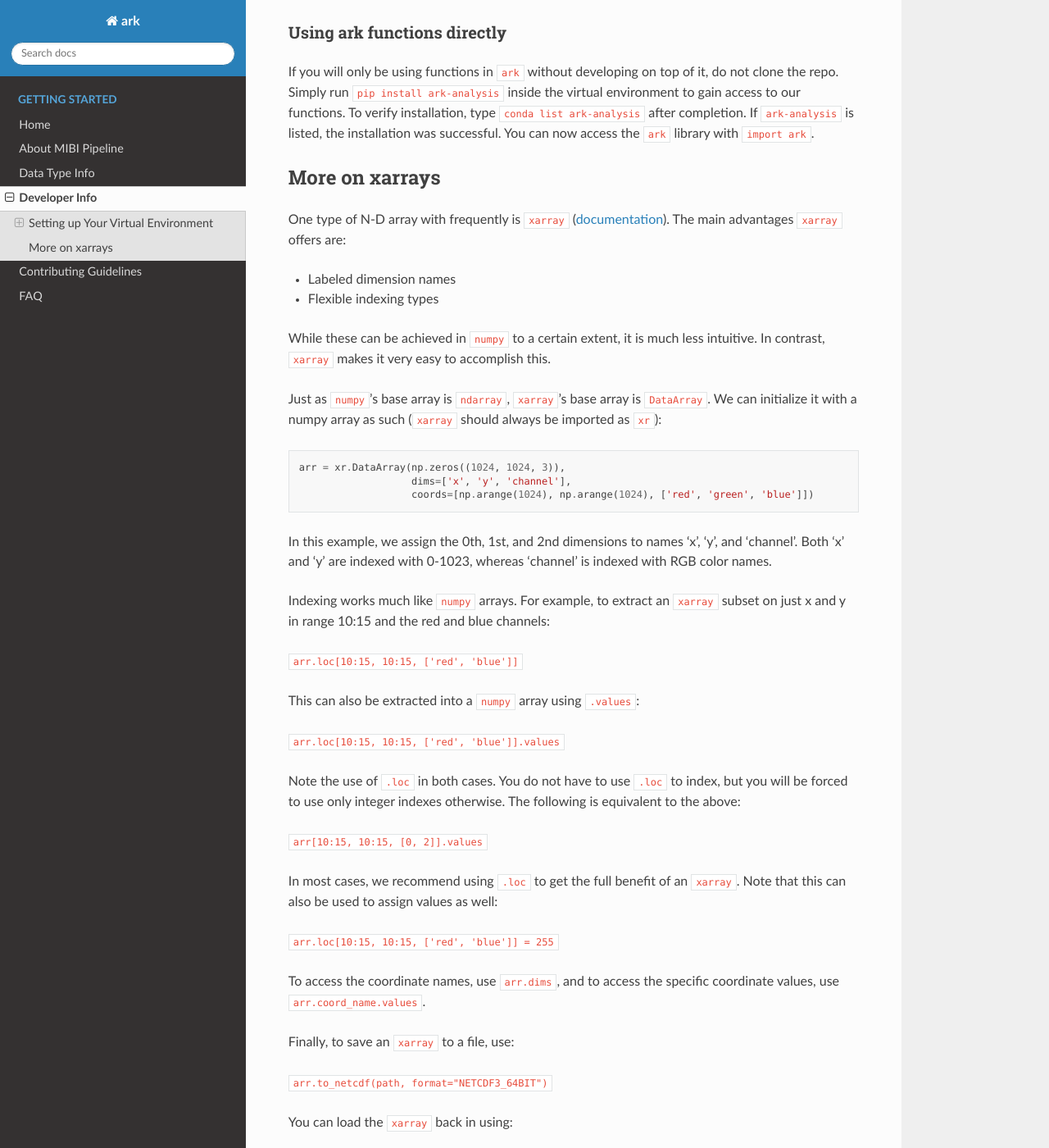
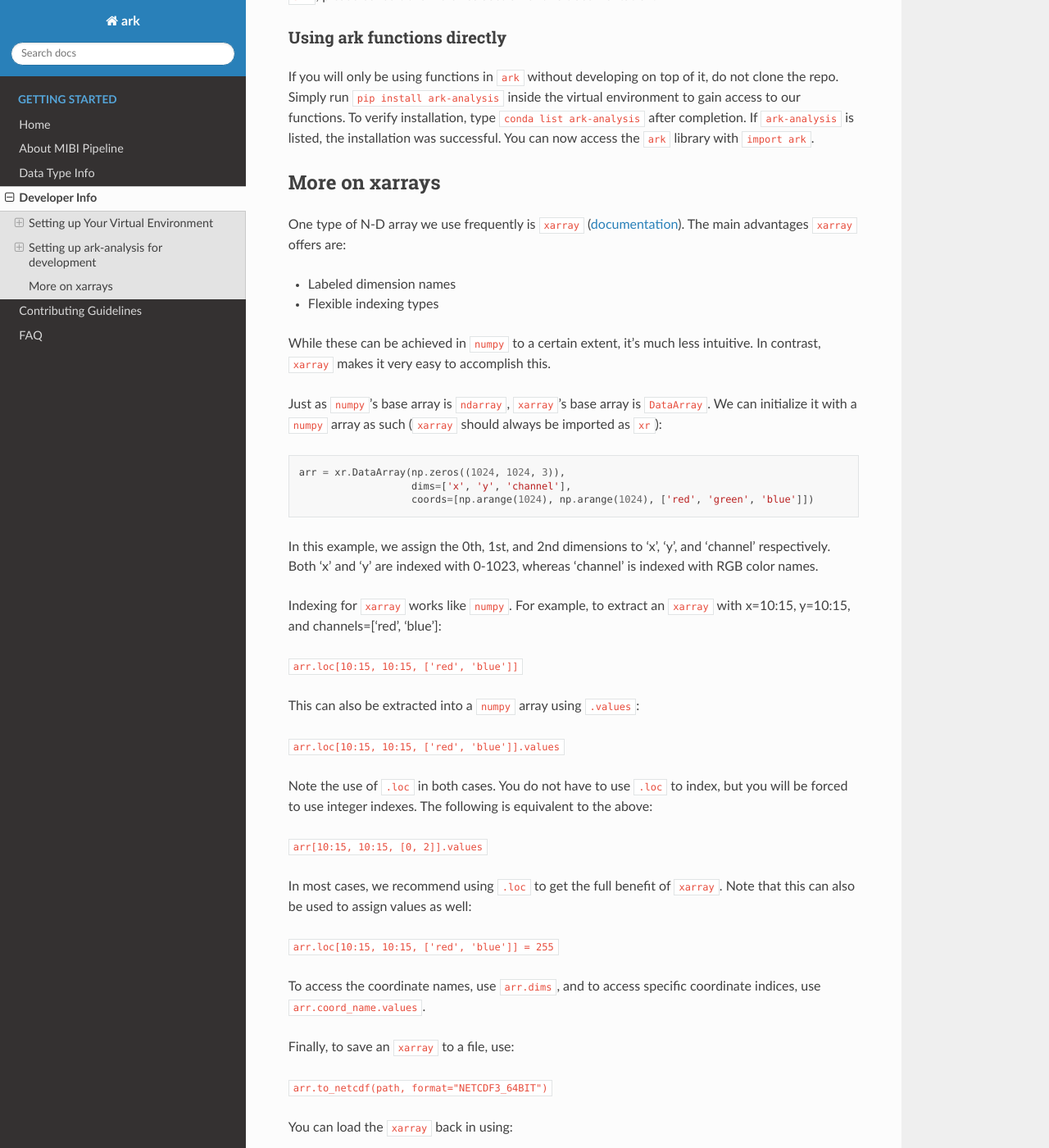
Before and after one commit to angelolab/ark-analysis, a Sphinx documentation site: the page built from docs/_rtd/development.md, in a window 1280 px wide and 1400 px high, scrolled down 1367 px. Shown: the whole window at 82% size. Built offline with Sphinx 7.4.7 and the Read the Docs theme 2.0.0, drawn with Linux system fonts in a browser that asks for light colours; pages that are not in the unit, such as notebooks, are missing from menus.

Commit message:
Fix typos and structure of development.md

````diff
--- a/docs/_rtd/development.md
+++ b/docs/_rtd/development.md
@@ -26,7 +26,7 @@ Say yes to any prompts and your `conda` environment will be created!
 
 To verify installation, activate your `conda` environment with `conda activate <my_env>`. If you see `(<my_env>)` on the far left of the command prompt, you have successfully created and activated your environment. Type `conda deactivate` to exit at any time.
 
-#### Setting up ark-analysis for development
+### Setting up ark-analysis for development
 
 `ark` relies on several other Python packages. Inside the `ark-analysis` repo (if you don't have it, first run `git clone https://github.com/angelolab/ark-analysis.git`), and with your virtual environment activated, you will need to install these other dependencies as well. Run `pip install -r requirements.txt` to do so.
 
@@ -40,14 +40,14 @@ If you will only be using functions in `ark` without developing on top of it, do
 
 ### More on xarrays
 
-One type of N-D array with frequently is `xarray` ([documentation](http://xarray.pydata.org/en/stable/)). The main advantages `xarray` offers are:
+One type of N-D array we use frequently is `xarray` ([documentation](http://xarray.pydata.org/en/stable/)). The main advantages `xarray` offers are:
 
 * Labeled dimension names
 * Flexible indexing types
 
-While these can be achieved in `numpy` to a certain extent, it is much less intuitive. In contrast, `xarray` makes it very easy to accomplish this.
+While these can be achieved in `numpy` to a certain extent, it's much less intuitive. In contrast, `xarray` makes it very easy to accomplish this.
 
-Just as `numpy`'s base array is `ndarray`, `xarray`'s base array is `DataArray`. We can initialize it with a numpy array as such (`xarray` should always be imported as `xr`):
+Just as `numpy`'s base array is `ndarray`, `xarray`'s base array is `DataArray`. We can initialize it with a `numpy` array as such (`xarray` should always be imported as `xr`):
 
 ```
 arr = xr.DataArray(np.zeros((1024, 1024, 3)),
@@ -55,9 +55,9 @@ arr = xr.DataArray(np.zeros((1024, 1024, 3)),
                    coords=[np.arange(1024), np.arange(1024), ['red', 'green', 'blue']])
 ```
 
-In this example, we assign the 0th, 1st, and 2nd dimensions to names 'x', 'y', and 'channel'. Both 'x' and 'y' are indexed with 0-1023, whereas 'channel' is indexed with RGB color names.
+In this example, we assign the 0th, 1st, and 2nd dimensions to 'x', 'y', and 'channel' respectively. Both 'x' and 'y' are indexed with 0-1023, whereas 'channel' is indexed with RGB color names.
 
-Indexing works much like `numpy` arrays. For example, to extract an `xarray` subset on just x and y in range 10:15 and the red and blue channels:
+Indexing for `xarray` works like `numpy`. For example, to extract an `xarray` with x=10:15, y=10:15, and channels=['red', 'blue']:
 
 `arr.loc[10:15, 10:15, ['red', 'blue']]`
 
@@ -65,15 +65,15 @@ This can also be extracted into a `numpy` array using `.values`:
 
 `arr.loc[10:15, 10:15, ['red', 'blue']].values`
 
-Note the use of `.loc` in both cases. You do not have to use `.loc` to index, but you will be forced to use only integer indexes otherwise. The following is equivalent to the above:
+Note the use of `.loc` in both cases. You do not have to use `.loc` to index, but you will be forced to use integer indexes. The following is equivalent to the above:
 
 `arr[10:15, 10:15, [0, 2]].values`
 
-In most cases, we recommend using `.loc` to get the full benefit of an `xarray`. Note that this can also be used to assign values as well:
+In most cases, we recommend using `.loc` to get the full benefit of `xarray`. Note that this can also be used to assign values as well:
 
 `arr.loc[10:15, 10:15, ['red', 'blue']] = 255`
 
-To access the coordinate names, use `arr.dims`, and to access the specific coordinate values, use `arr.coord_name.values`.
+To access the coordinate names, use `arr.dims`, and to access specific coordinate indices, use `arr.coord_name.values`.
 
 Finally, to save an `xarray` to a file, use:
 
````
